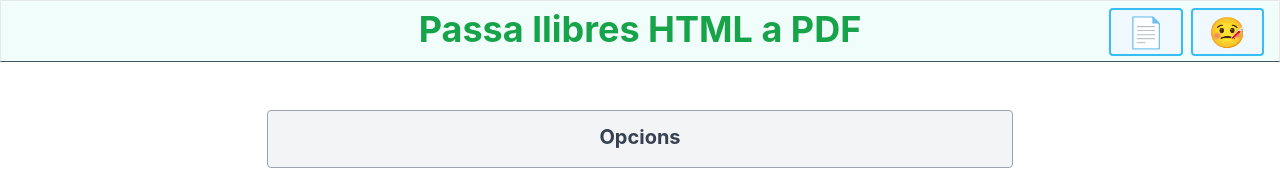
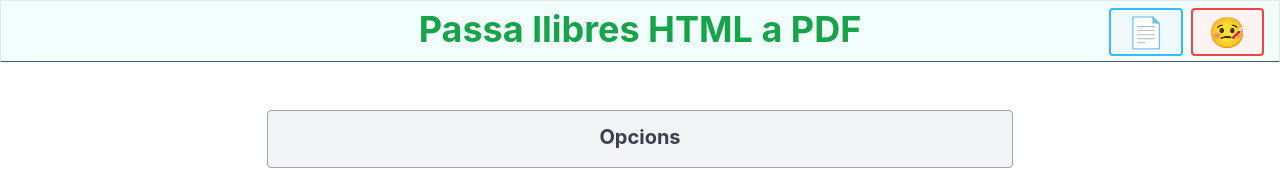
Before and after one commit to ramonVD/webhtml2pdf, a React (Create React App) app: page / in a window 1280 px wide. Shown: the top 170 px of the page. Built offline with nearby package versions, Linux system fonts and the light colour scheme.

Commit message:
Small fixes
Fixed a small css issue with the modal buttons.
Small improvement to links css.
Small fix for the modal text.
Added a couple documentation texts/fixes to the texts.

```diff
--- a/src/App.js
+++ b/src/App.js
@@ -2,11 +2,6 @@ import './App.css';
 import FileUploader from './components/fileuploader/fileuploader';
 import InfoModal from './components/infoModal/infoModal';
 import {infomodalJSX, problemsModalJSX} from './components/infoModal/modalTextJSX';
-
-/*TO-DO:
-- Determinar si els qüestionaris poden netejar-se també de manera segura,
-per cursos on la majoria d'informació es troba als qüestionaris.
-*/
 
 function App() {
 
@@ -20,7 +15,8 @@ function App() {
               <InfoModal buttonText="📄" title="Instruccions">
                 {infomodalJSX}
               </InfoModal>
-              <InfoModal buttonText="🤒" title="Problemes?" extraClasses='bg-red-50 border-red-500 hover:bg-red-300'>
+              <InfoModal buttonText="🤒" title="Problemes?"
+              buttonDecoration='bg-red-50 border-red-500 hover:bg-red-300'>
                 {problemsModalJSX}
               </InfoModal>
               </div>
--- a/src/components/htmlEdition/mainHTMLEdition.js
+++ b/src/components/htmlEdition/mainHTMLEdition.js
@@ -36,7 +36,6 @@ export async function editHTML(htmlElement, options) {
 
     fixDropdowns(htmlElement);
 
-    //Increase font size of elements with a defined font-size in px too.
     if (options.increaseFixedSize === "" || options.increaseFixedSize < 0) { options.increaseFixedSize = 0;}
     const AUGMENTAR_MIDA_FONT_PX = parseInt(options.increaseFixedSize);
     increaseElementsFixedFontSize(FindByStyleAttr(htmlElement, "fontSize"), AUGMENTAR_MIDA_FONT_PX);
@@ -71,7 +70,7 @@ export async function editHTML(htmlElement, options) {
 
 
 
-
+  //Increase font size of elements with a defined font-size in px.
   function increaseElementsFixedFontSize(elements, amount) {
     elements.forEach(function(element) {
       const OGFontSize = element.style.fontSize;
@@ -83,6 +82,7 @@ export async function editHTML(htmlElement, options) {
     });
   }
 
+  //Remove &nbsp; elements from all paragraphs (this was a request)
   function removeNBSP(htmlElement) {
     const ps = htmlElement.querySelectorAll("p");
     ps.forEach( function(el) {
--- a/src/components/htmlEdition/modules/editBootstrapNavs.js
+++ b/src/components/htmlEdition/modules/editBootstrapNavs.js
@@ -1,6 +1,6 @@
 import { elementExists, isUl } from "../aux/utils";
 
-// BOOTSTRAP - FIX NAVS (PESTANYES) & COLLAPSE FOR PRINT
+// BOOTSTRAP - FIX NAVS (PESTANYES) & COLLAPSABLES BEFORE PRINT
 
 /*Per defecte aplica padding i margin i assigna un color a la vora inferior
     de cada tab-pane (excepte l'últim) dins un element amb "pestanyes". Canviar aquí.*/
--- a/src/components/infoModal/infoModal.js
+++ b/src/components/infoModal/infoModal.js
@@ -3,7 +3,7 @@ import styles from "./infoModal.module.css"
 
 /*Clickable button that displays a simple modal with information about how to use
 the app*/
-const InfoModal = ({buttonText, title="", extraClasses="", children}) => {
+const InfoModal = ({buttonText, title="", buttonDecoration="", extraClasses="", children}) => {
 
     const [open, setOpen] = useState(false);
     const modalRef = useRef(null);
@@ -25,12 +25,13 @@ const InfoModal = ({buttonText, title="", extraClasses="", children}) => {
     })
 
     const hideModalClasses = open ? "" : " hidden ";
+    const buttonCss = (buttonDecoration === "") ? "bg-sky-50 hover:bg-sky-200 border-sky-400" : buttonDecoration;
     //Passar els styles a classes de tailwinds
     return (
-        <div title={title}>
-            <button className={`bg-sky-50 hover:bg-sky-200 sm:text-3xl text-xl
-            font-bold sm:px-4 px-3 mr-2 mt-1 py-1 sm:border-2 border border-sky-400
-            rounded ${extraClasses}`}
+        <div>
+            <button className={`${buttonCss} sm:text-3xl text-xl
+            font-bold sm:px-4 px-3 mr-2 mt-1 py-1 sm:border-2 border
+            rounded ${extraClasses}`} title={title}
             onClick={() => {handleToggleModal();}} >
             {buttonText}
             </button>
@@ -41,7 +42,7 @@ const InfoModal = ({buttonText, title="", extraClasses="", children}) => {
                 // eslint-disable-next-line no-dupe-keys
                 backgroundColor: "rgba(0,0,0,0.4)"
               }}>
-                <div className="text-left p-5 md:w-3/4 w-11/12"
+                <div className="text-left p-5 md:w-3/4 w-10/12"
                 style= {{  backgroundColor: "#fefefe", margin: "7% auto", border: "1px solid #888"}}>
                     <span className="close cursor-pointer relative float-right" style={{position:"relative",
                     float:"right",color: "#aaa",right: "right", top:"-25px", fontSize: "28px", fontWeight: "bold"}}
--- a/src/components/infoModal/infoModal.module.css
+++ b/src/components/infoModal/infoModal.module.css
@@ -1,4 +1,4 @@
-/*Small animation for the modal*/
+/*Small animation for the modal appearing*/
 @keyframes appear {
  0% {
     opacity: 0%;
--- a/src/components/infoModal/modalTextJSX.js
+++ b/src/components/infoModal/modalTextJSX.js
@@ -1,5 +1,5 @@
-/*Contains the body of the modal*/
-/*En el futur, que les imatges siguin -cat, -eng, -esp... si cal*/
+/*Contains the possible bodies of the modal*/
+/*En el futur, posar-ho en diferents idiomes...potser*/
 export const infomodalJSX =
 <div>
     <p className="font-bold md:text-2xl text-xl text-center mb-3">Instruccions d'ús</p>
@@ -71,11 +71,11 @@ export const problemsModalJSX =
         </li>
     </ul>
     <div className="bg-sky-100 border rounded border-sky-300 px-3 pt-1 pb-3 mx-auto my-5" style={{maxWidth:"80%"}}>
-        <p className="text-xl text-center my-5">En cas d'altres problemes, enviar un correu amb la descripció de què ha passat a Ramon Vicente.</p>
+        <p className="text-xl text-center my-5">En cas d'altres problemes, enviar un correu amb la descripció de què ha passat a Ramon Vicente (Planta 5).</p>
         <p className="text-xl text-center my-5"> Si ja no estic a l'IOC, el codi
         font està disponible a <a className="
-        text-blue-500 font-bold" href="https://github.com/ramonVD/webhtml2pdf" rel="noreferrer" target="_blank">github</a> </p>
-        <p className="text-xl font-bold text-center mt-3 mb-5">Programa creat per la versió del campus d'abril del 2022.</p>
+        text-blue-600 hover:text-blue-800 visited:text-purple-600 font-bold" href="https://github.com/ramonVD/webhtml2pdf" rel="noreferrer" target="_blank">github</a> </p>
+        <p className="text-xl font-bold text-center mt-3 mb-5">Última comprovació de compatibilitat: maig 2022</p>
     </div>
 
 </div>
```
